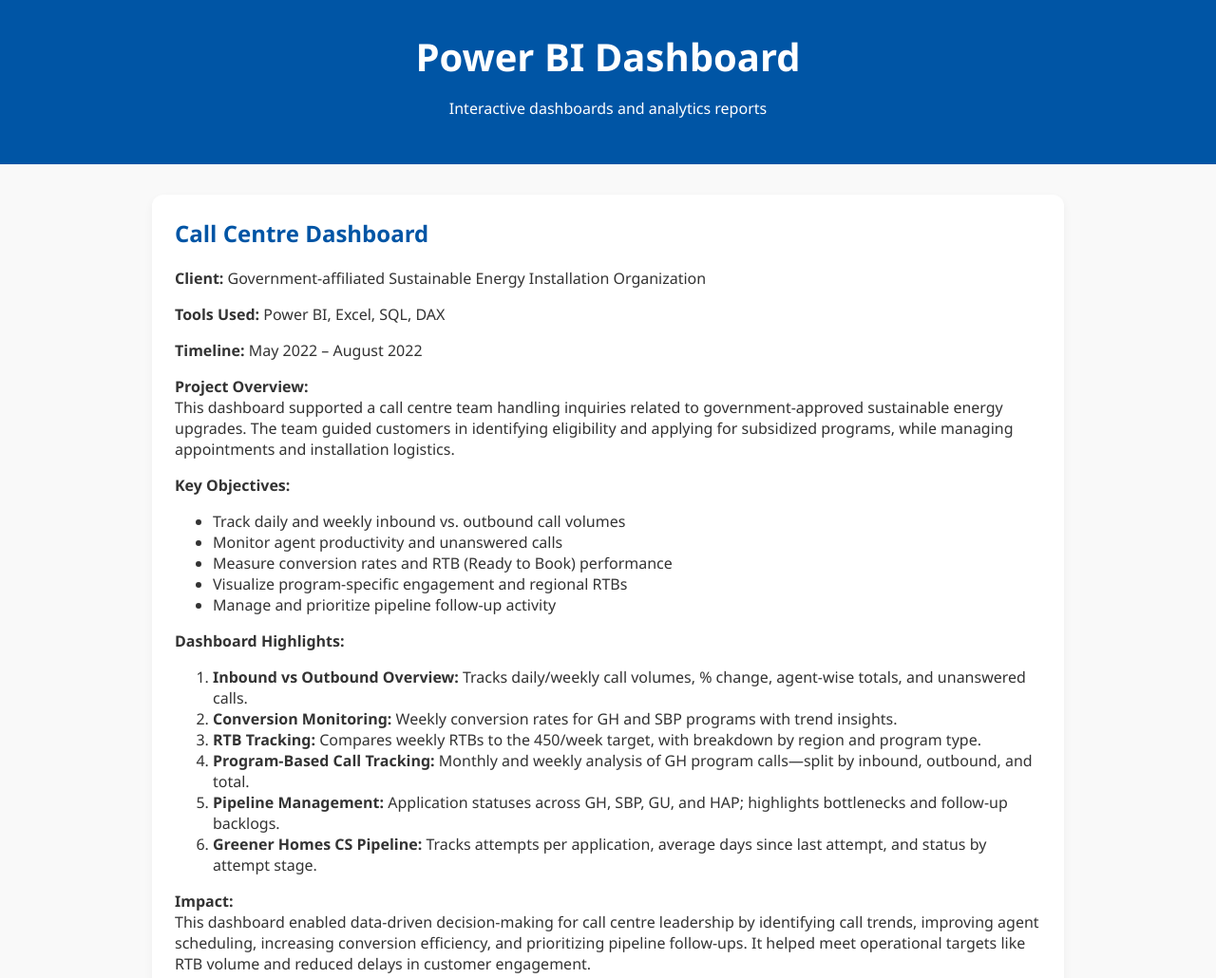
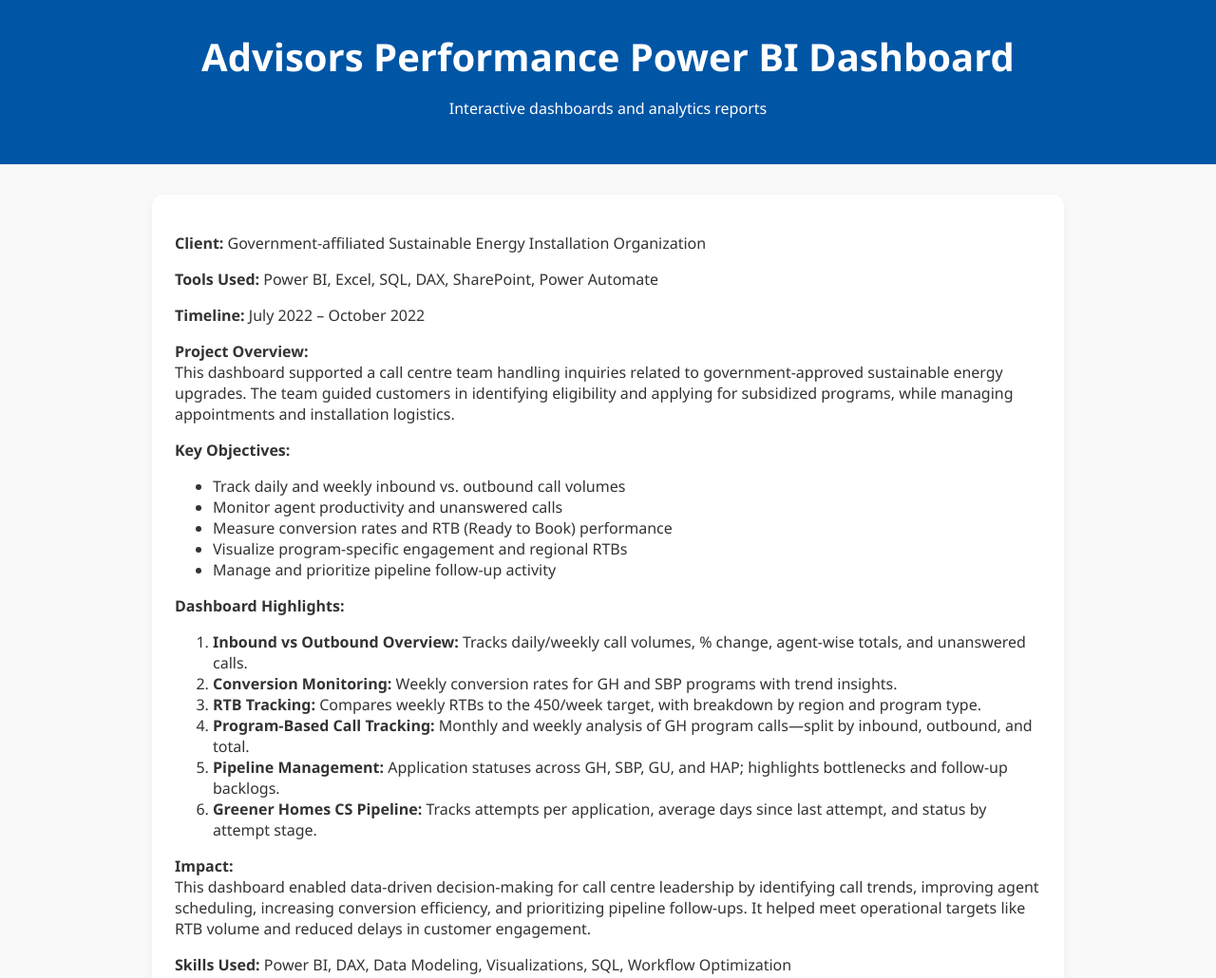
Before and after one commit to shreyaschoudhary/PowerBIPortfolioCallCentreDash, a plain HTML site: page index.html in a window 1280 px wide. Shown: the top 1030 px of the page at 95% size. Drawn offline with Linux system fonts and the light colour scheme.

Commit message:
Update index.html
Minor changes

```diff
--- a/index.html
+++ b/index.html
@@ -85,16 +85,15 @@
 </head>
 <body>
   <header>
-    <h1>Power BI Dashboard</h1>
+    <h1>Advisors Performance Power BI Dashboard</h1>
     <p>Interactive dashboards and analytics reports</p>
   </header>
 
   <div class="container">
     <section class="project">
-      <h2>Call Centre Dashboard</h2>
       <p><strong>Client:</strong> Government-affiliated Sustainable Energy Installation Organization</p>
-      <p><strong>Tools Used:</strong> Power BI, Excel, SQL, DAX</p>
-      <p><strong>Timeline:</strong> May 2022 – August 2022</p>
+      <p><strong>Tools Used:</strong> Power BI, Excel, SQL, DAX, SharePoint, Power Automate</p>
+      <p><strong>Timeline:</strong> July 2022 – October 2022</p>
 
       <p><strong>Project Overview:</strong><br>
       This dashboard supported a call centre team handling inquiries related to government-approved sustainable energy upgrades. The team guided customers in identifying eligibility and applying for subsidized programs, while managing appointments and installation logistics.</p>
```
